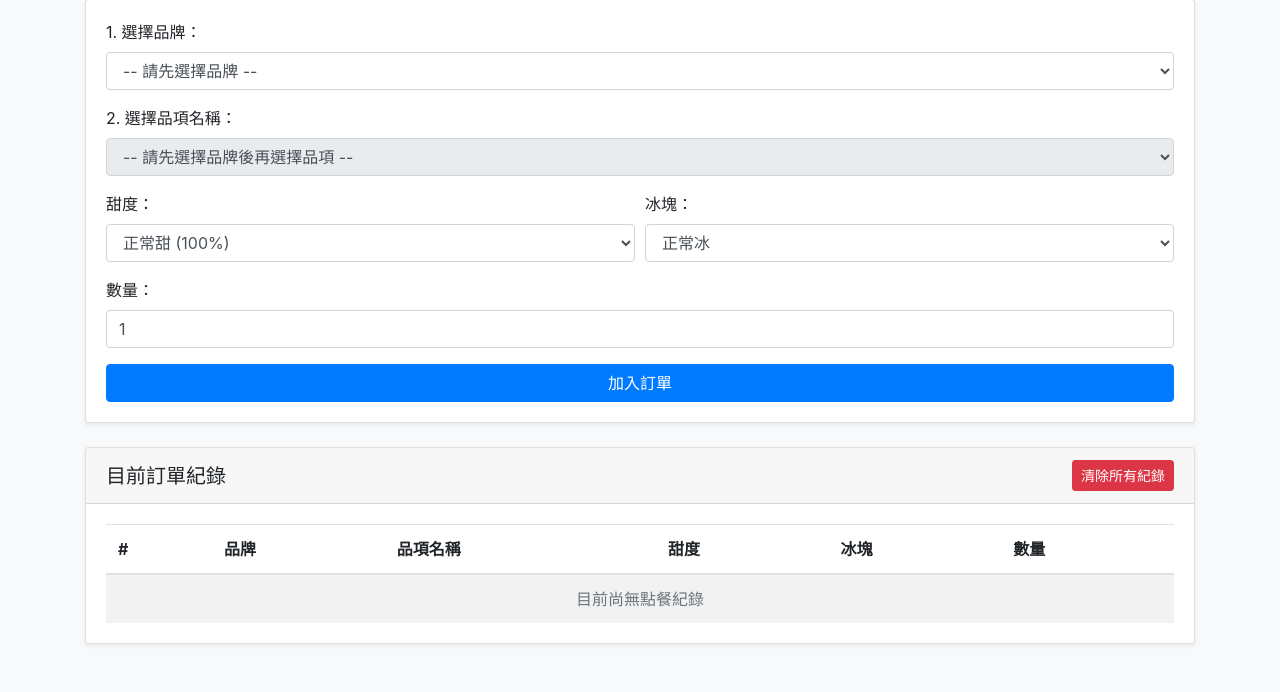
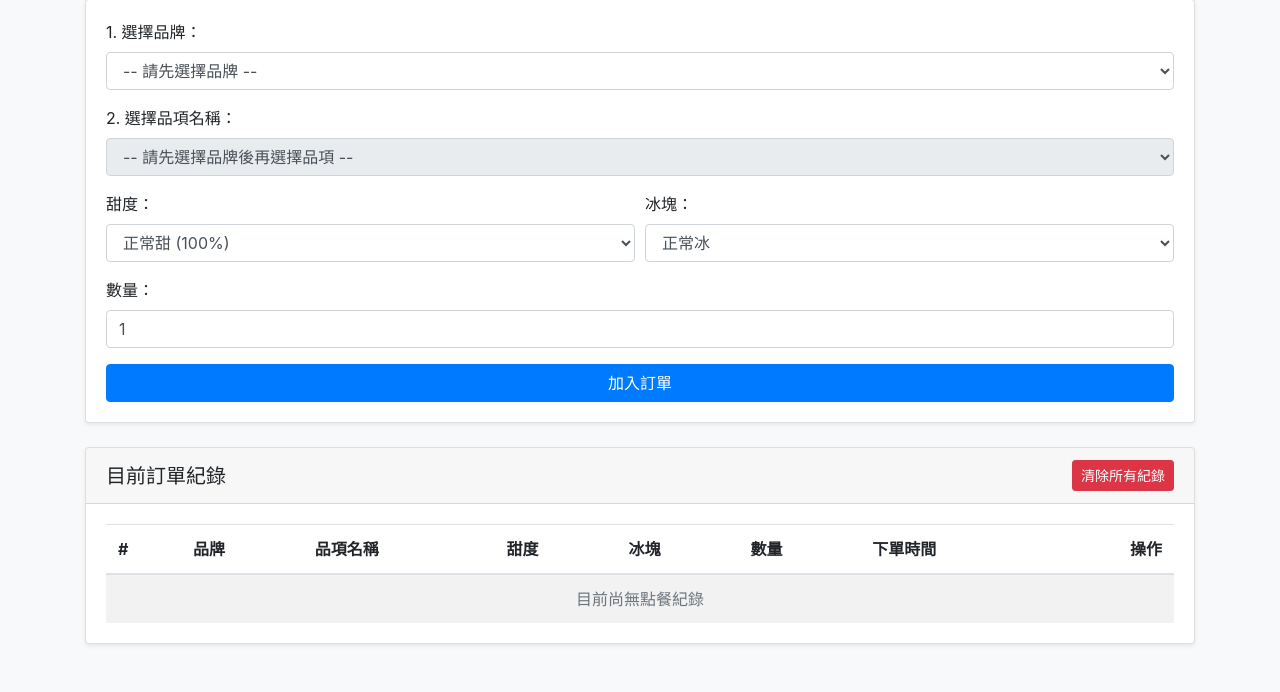
Before and after one commit to aesir6126-create/123456, a Flask app: page / in a window 1280 px wide. Shown: the part 119-811 px from the top of the page. Run offline with Flask 3, Linux system fonts and the light colour scheme.

Commit message:
Update index.html

```diff
--- a/templates/index.html
+++ b/templates/index.html
@@ -75,7 +75,7 @@
         <div class="card shadow-sm">
             <div class="card-header d-flex justify-content-between align-items-center">
                 <h5 class="mb-0">目前訂單紀錄</h5>
-                <form action="/clear" method="POST" class="mb-0">
+                <form action="/clear" method="POST" class="mb-0" onsubmit="return confirm('確定要清除所有訂單紀錄嗎？');">
                     <button type="submit" class="btn btn-danger btn-sm">清除所有紀錄</button>
                 </form>
             </div>
@@ -90,6 +90,8 @@
                                 <th>甜度</th>
                                 <th>冰塊</th>
                                 <th>數量</th>
+                                <th>下單時間</th>
+                                <th class="text-right">操作</th>
                             </tr>
                         </thead>
                         <tbody>
@@ -101,10 +103,16 @@
                                 <td>{{ order.sweetness }}</td>
                                 <td>{{ order.ice }}</td>
                                 <td>{{ order.qty }}</td>
+                                <td>{{ order.created_at.strftime('%Y-%m-%d %H:%M:%S') if order.created_at else '' }}</td>
+                                <td class="text-right">
+                                    <form action="/delete/{{ order.id }}" method="POST" class="d-inline" onsubmit="return confirm('確定要刪除這筆訂單嗎？');">
+                                        <button type="submit" class="btn btn-outline-danger btn-sm">刪除</button>
+                                    </form>
+                                </td>
                             </tr>
                             {% else %}
                             <tr>
-                                <td colspan="6" class="text-center text-muted">目前尚無點餐紀錄</td>
+                                <td colspan="8" class="text-center text-muted">目前尚無點餐紀錄</td>
                             </tr>
                             {% endfor %}
                         </tbody>
```
